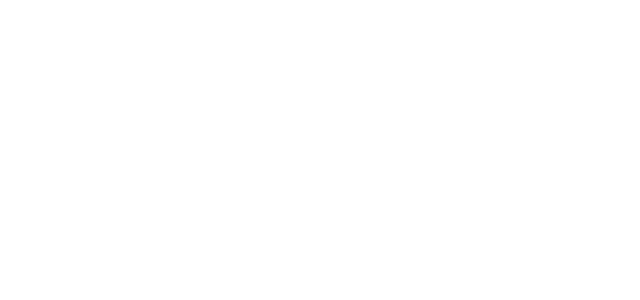
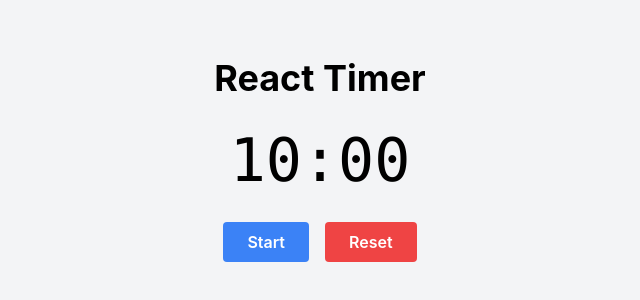
Before and after one commit to primeK31/contestSystemFrontend, a React (Create React App) app in the folder react-admin-panel/: page /timer in a window 1280 px wide. Before the commit this address had no page. Shown: the part 240-540 px from the top of the page, without its empty margins (320-960 px from the left). Built offline with nearby package versions, Linux system fonts and the light colour scheme.

Commit message:
timer and file upload upd1

```diff
--- a/react-admin-panel/src/AdminPanel.js
+++ b/react-admin-panel/src/AdminPanel.js
@@ -24,6 +24,10 @@ const AdminPanel = () => {
   const [loading, setLoading] = useState(false);
   const [message, setMessage] = useState(false);
 
+  const [uploadStatus, setUploadStatus] = useState('');
+  const [dragging, setDragging] = useState(false);
+  const [ selectedFile, setSelectedFile ] = useState(null);
+
   const handleSelectRoom = (room) => {
     setRoomName(room);
     setEnteredRoom(true);
@@ -34,6 +38,45 @@ const AdminPanel = () => {
       console.log('Success!');
     }
   }, [token]);
+
+  const handleDragOver = (event) => {
+    event.preventDefault();
+    if (!dragging) {
+      setDragging(true);
+    }
+  };
+
+  const handleDragLeave = () => {
+    setDragging(false);
+  };
+
+  const handleDrop = (event) => {
+    event.preventDefault();
+    setDragging(false);
+    const files = event.dataTransfer.files;
+    handleFiles(files);
+  };
+
+  const handleFiles = (files) => {
+    console.log('Files:', files);
+    // Simulate file upload success
+    setTimeout(() => {
+      setUploadStatus(`Successfully uploaded ${files.length} file(s)`);
+    }, 1000);
+  };
+
+  const handleFileSelect = (event) => {
+    const files = event.target.files;
+    handleFiles(files);
+  };
+
+
+  const onFileChange = event => {
+    setSelectedFile(event.target.files[0]);
+    setTimeout(() => {
+      setUploadStatus(`Successfully uploaded file`);
+    }, 1000);
+  };
 
 
   const login = async () => {
@@ -115,6 +158,29 @@ const AdminPanel = () => {
           </button>
           <h2 className="text-2xl font-semibold mb-4 text-center">AI</h2>
           <div>
+          <div
+              id="dropzone"
+              className={`dropzone p-8 text-center border-2 border-dashed rounded-lg transition-colors ${dragging ? 'bg-gray-100' : 'bg-white'}`}
+              onDragOver={handleDragOver}
+              onDragLeave={handleDragLeave}
+              onDrop={handleDrop}
+              onClick={() => document.getElementById('fileInput').click()}
+            >
+              <p className="mb-4 text-lg font-semibold text-gray-700">Drag & Drop your files here</p>
+              <p className="text-sm text-gray-500">or click to select files</p>
+              <input
+                id="fileInput"
+                type="file"
+                className="hidden"
+                multiple
+                onChange={onFileChange}
+              />
+          </div>
+          {uploadStatus && (
+              <div className="mt-4 p-2 text-green-700 bg-green-100 border border-green-400 rounded">
+                {uploadStatus}
+              </div>
+          )}
             <input
               type="text"
               value={textInput}
--- a/react-admin-panel/src/App.js
+++ b/react-admin-panel/src/App.js
@@ -13,6 +13,7 @@ import { AuthProvider } from './components/AuthContext';
 import AdminPanel from './AdminPanel';
 import Rooms from './Rooms';
 import Home from './Home';
+import Timer from './components/Timer';
 
 
 
@@ -55,6 +56,7 @@ const App = () => {
           <Route path='/admin' element={<AdminPanel />} />
           <Route path='/login' element={<UserLogin />} />
           <Route path='/rooms' element={<Rooms />} />
+          <Route path='/timer' element={<Timer />} />
       </Routes>
     </div>
   );
--- a/react-admin-panel/src/components/ContestForm.js
+++ b/react-admin-panel/src/components/ContestForm.js
@@ -75,6 +75,7 @@ const ContestForm = () => {
         ...questionData,
         image_url: response.data.image_url
       });
+      console.log(response.data.image_url);
     } catch (error) {
       console.error('Error uploading image:', error);
     }
--- a/react-admin-panel/src/components/Quiz.js
+++ b/react-admin-panel/src/components/Quiz.js
@@ -198,6 +198,7 @@ const Quiz = ({ roomName }) => {
                             <>
                                 <div className="question-section mb-4">
                                     <div className="question-count text-lg font-semibold mb-2">
+                                        <img src={questions[currentQuestionIndex].image_url} alt={questions[currentQuestionIndex].image_url} />
                                         <span>Question {currentQuestionIndex + 1}</span>/{questions.length}
                                     </div>
                                     <div className="question-text text-lg mb-2">
--- /dev/null
+++ b/react-admin-panel/src/components/Timer.js
@@ -0,0 +1,65 @@
+import React, { useState, useEffect } from 'react';
+
+const Timer = () => {
+  const [time, setTime] = useState(600); // Initialize with 600 seconds (10 minutes)
+  const [isActive, setIsActive] = useState(false);
+
+  useEffect(() => {
+    let timer;
+    if (isActive) {
+      timer = setInterval(() => {
+        setTime((prevTime) => {
+          if (prevTime === 0) {
+            clearInterval(timer);
+            alert('Time is up!');
+            return prevTime;
+          }
+          return prevTime - 1;
+        });
+      }, 1000);
+    }
+
+    return () => clearInterval(timer);
+  }, [isActive]);
+
+  const startTimer = () => {
+    setTime(600); // Set the timer for 10 minutes (600 seconds) for this example
+    setIsActive(true);
+  };
+
+  const resetTimer = () => {
+    setIsActive(false);
+    setTime(600); // Reset to 10 minutes (600 seconds)
+  };
+
+  const formatTime = (time) => {
+    const minutes = Math.floor(time / 60);
+    const seconds = time % 60;
+    return `${String(minutes).padStart(2, '0')}:${String(seconds).padStart(2, '0')}`;
+  };
+
+  return (
+    <div className="flex flex-col items-center justify-center min-h-screen bg-gray-100">
+      <h1 className="text-4xl font-bold mb-8">React Timer</h1>
+      <div className="text-6xl font-mono mb-8">
+        <span>{formatTime(time)}</span>
+      </div>
+      <div className="space-x-4">
+        <button
+          className="px-6 py-2 bg-blue-500 text-white font-semibold rounded hover:bg-blue-700 transition duration-300"
+          onClick={startTimer}
+        >
+          Start
+        </button>
+        <button
+          className="px-6 py-2 bg-red-500 text-white font-semibold rounded hover:bg-red-700 transition duration-300"
+          onClick={resetTimer}
+        >
+          Reset
+        </button>
+      </div>
+    </div>
+  );
+};
+
+export default Timer;
```
